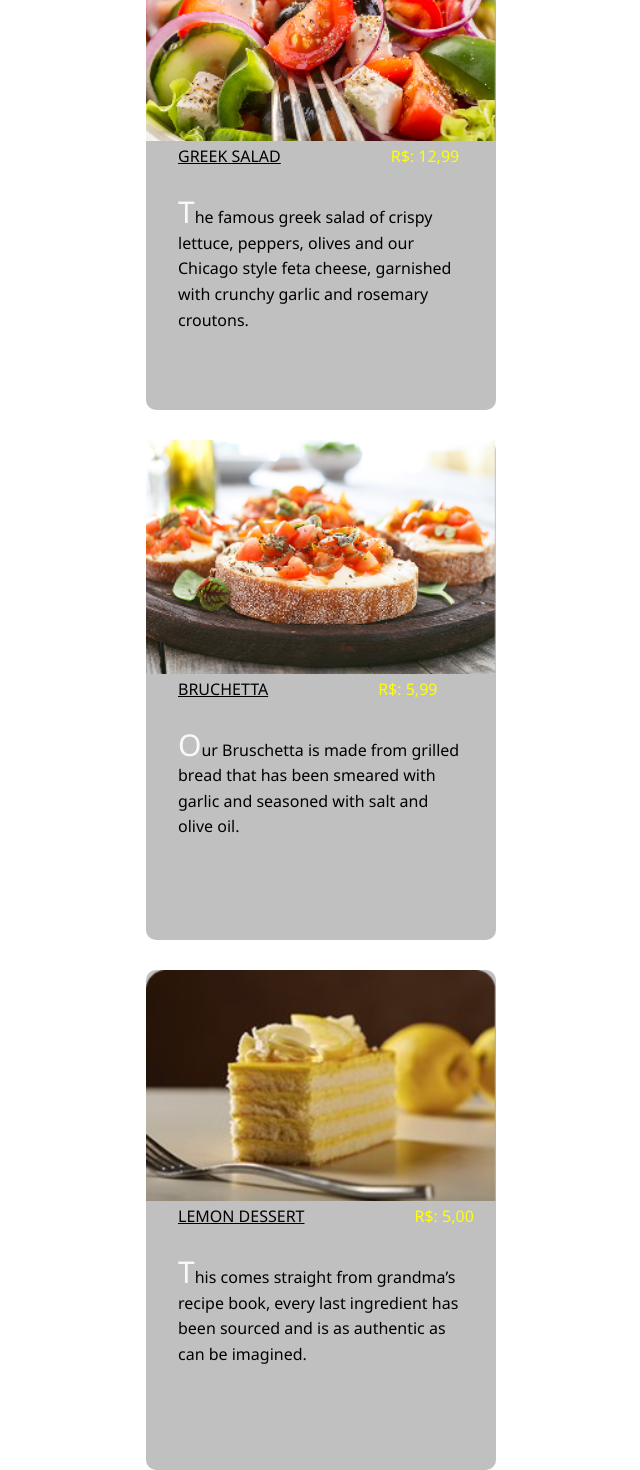
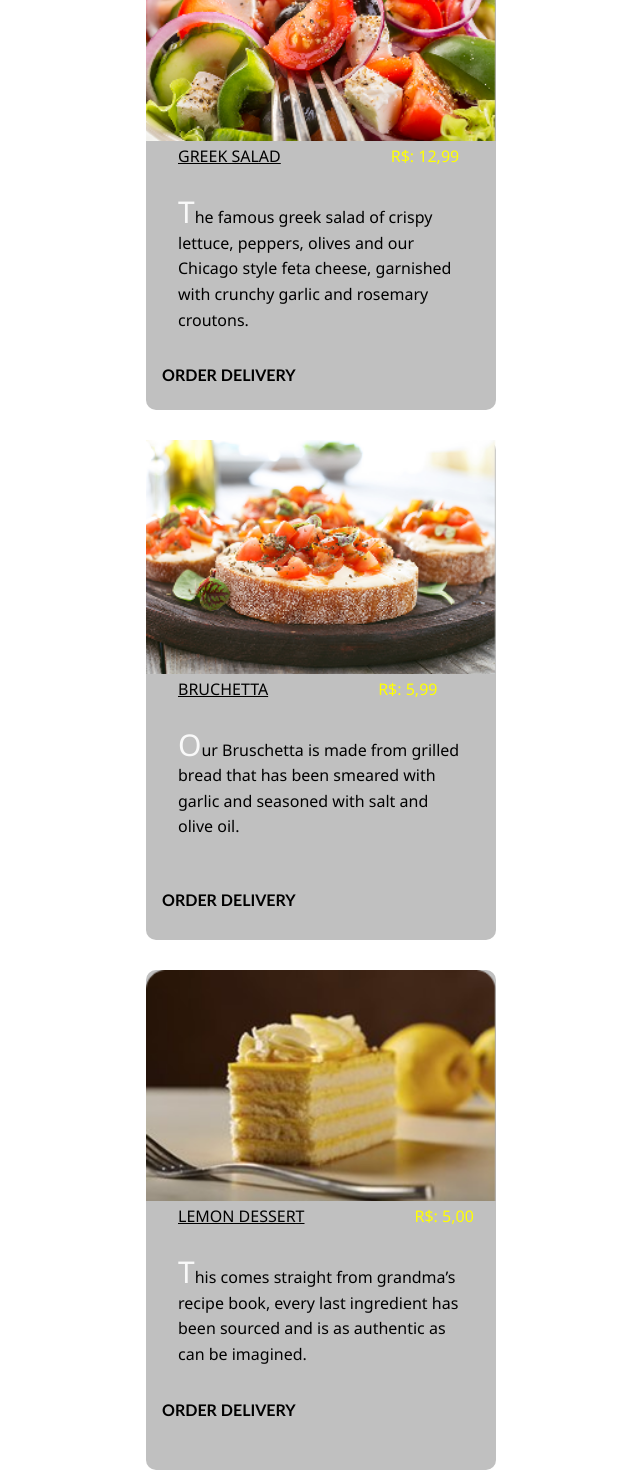
Before and after one commit to gabrieljcoutinho/PROJETO_Little-Lemon, a React (Create React App) app: page / in a window 1280 px wide. Shown: the part 920-2390 px from the top of the page, without its empty margins (399-1039 px from the left). Built offline with nearby package versions, Linux system fonts and the light colour scheme.

Commit message:
tema bold

```diff
--- a/src/ts/SectionPratos.jsx
+++ b/src/ts/SectionPratos.jsx
@@ -33,6 +33,9 @@ const SectionPratos = (props: Props) => {
                  <p className='descricaoPrato'>
                       The famous greek salad of crispy lettuce, peppers, olives and our Chicago style feta cheese, garnished with crunchy garlic and rosemary croutons.
                     </p>
+
+     <p className='deliveryPedido'>Order Delivery</p>
+
             </div>
 
             <div class="div1">
@@ -45,6 +48,10 @@ const SectionPratos = (props: Props) => {
                 <p className='descricaoPrato'>
                   Our Bruschetta is made from grilled bread that has been smeared with garlic and seasoned with salt and olive oil.
                 </p>
+
+                <br />
+
+                <p className='deliveryPedido'>Order Delivery</p>
 
             </div>
 
@@ -59,6 +66,8 @@ const SectionPratos = (props: Props) => {
               This comes straight from grandma’s recipe book, every last ingredient has been sourced and is as authentic as can be imagined.
             </p>
 
+                 <p className='deliveryPedido'>Order Delivery</p>
+
             </div>
 
             </div>
```
